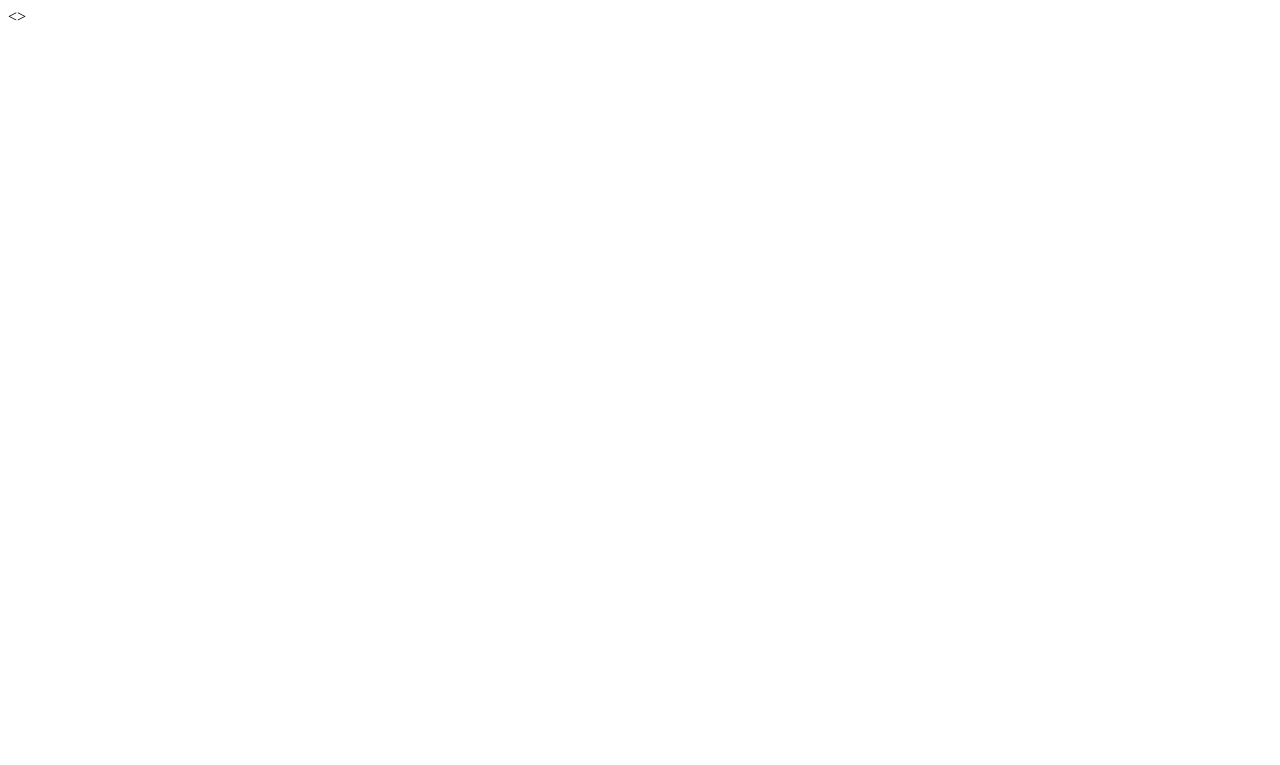
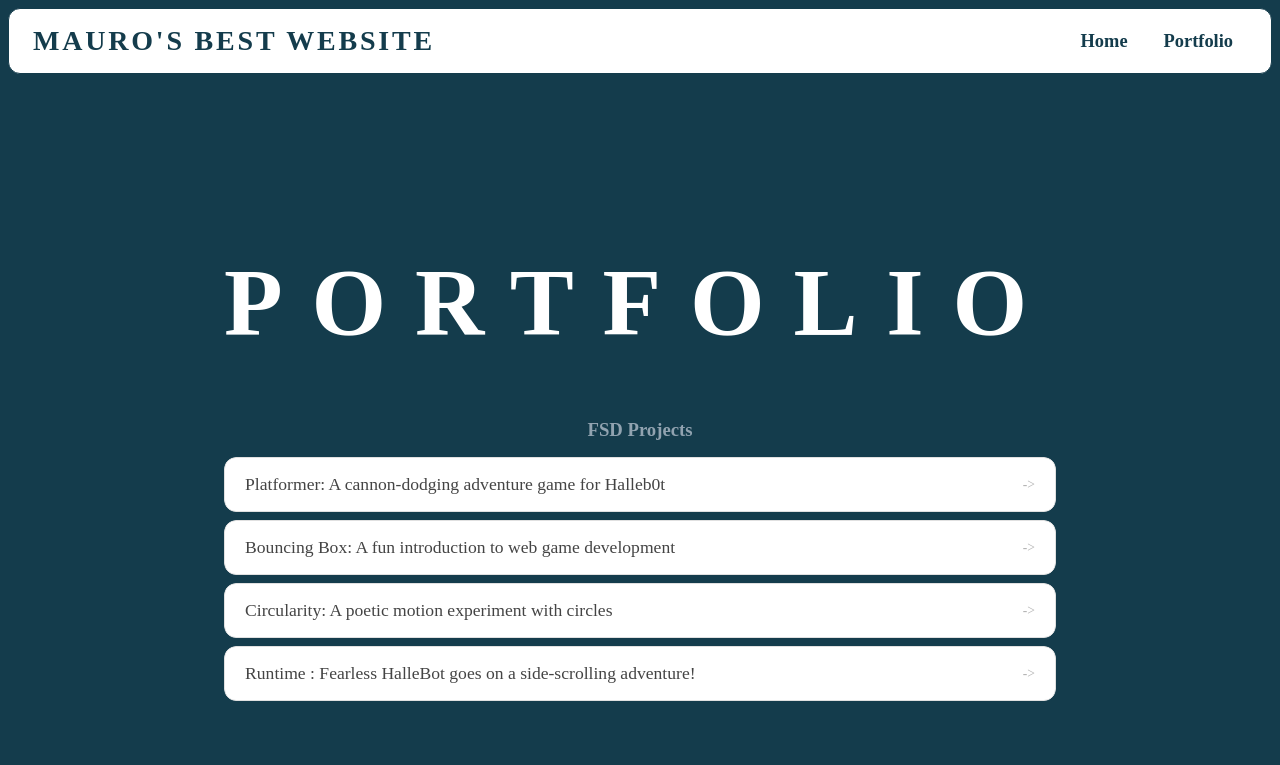
Before and after one commit to Aur019/Aur019.github.io, a plain HTML site: page portfolio.html in a window 1280 px wide. Drawn offline with Linux system fonts and the light colour scheme.

Commit message:
portfolio style

```diff
--- a/portfolio.html
+++ b/portfolio.html
@@ -2,12 +2,46 @@
 <html>
   <head>
     <title>My Portafolio</title>
+    <link rel="stylesheet" href="style.css">
   </head>
 
   <body>
-    <>
     <div id="all-contents">
+      <nav>
+        <h1>Mauro's Best Website</h1>
+        <ul id="nav-ul">
+          <li class="nav-li">
+            <a Href="index.html">Home</a>
+          </li>
+          <li class="nav-li">
+            <a herf="portfolio.html">Portfolio</a>
+          </li>
+        </ul>
+      </nav>
+      <main id="fullPortfolio">
+        <div class="Portfolio_Content">
+          <h1>Portfolio</h1>
+          <h3>FSD Projects</h3>
+          <ul id="portfolio">
+            <li>
+              <a href="fsd-projects/platformer/">Platformer: A cannon-dodging adventure game for Halleb0t</a>
+            </li>
+            <li>
+              <a href="fsd-projects/bouncing-box/">Bouncing Box: A fun introduction to web game development</a>
+            </li>
+            <li>
+              <a href="fsd-projects/circularity/">Circularity: A poetic motion experiment with circles</a>
+            </li>
+            <li>
+              <a href="fsd-projects/runtime/">Runtime : Fearless HalleBot goes on a side-scrolling adventure!</a>
+            </li>
 
+          </ul>
+          <!-- ASD Projects will go here -->
+
+
+        </div>
+      </main>
     </div>
   </body>
 </html>
--- a/style.css
+++ b/style.css
@@ -126,7 +126,7 @@ nav h1 {
   font-weight: 1700;
   text-transform: uppercase;
   letter-spacing: 0.1em;
-  color:#143c4c;
+  color: #143c4c;
 }
 
 #nav-ul {
@@ -154,3 +154,80 @@ nav h1 {
   border-radius: 8px;
   color: #ffffff;
 }
+
+
+/* Portfolio Styles */
+#fullPortfolio {
+   display: flex;
+  justify-content: center;
+}
+
+.Portfolio_Content h1 {
+  font-size: 96px;
+  color: #ffffff;
+  display: flex;
+  justify-content: center;
+  text-transform: uppercase;
+  font-weight: 900;
+  letter-spacing: .30em;
+}
+
+.Portfolio_Content h3 {
+  color: #91a3b0;
+  display: flex;
+  justify-content: center;
+  line-height: 1rem;
+}
+
+
+#portfolio {
+  list-style: none;
+  margin: 0;
+  padding: 0;
+  width: 100%;
+  display: flex;
+  flex-direction: column;
+  justify-content: center;
+  gap: 8px;
+}
+
+#portfolio li {
+  border-radius: 12px;
+  overflow: hidden;
+}
+
+#portfolio a {
+  display: flex;
+  justify-content: space-between;
+  align-items: center;
+  text-decoration: none;
+  color: #444;
+  padding: 16px 20px;
+  font-size: 1.1rem;
+  font-weight: 500;
+  background: #fff;
+  border: 1px solid #e0e0e0;
+  border-radius: 12px;
+  transition:
+    background 0.25s ease,
+    color 0.25s ease,
+    transform 0.25s ease;
+}
+
+#portfolio a:hover {
+  background: #000;
+  color: #fff;
+  transform: translateX(4px);
+}
+
+#portfolio a::after {
+  content: "->";
+  font-size: 0.85rem;
+  opacity: 0.4;
+  transition: opacity 0.25s ease;
+  white-space: nowrap;
+}
+
+#portfolio a:hover::after {
+  opacity: 1;
+}
```
Also changed, not shown: index.html (+1 -0 lines), Third-page.html (added), portfolio_style.css (added).
